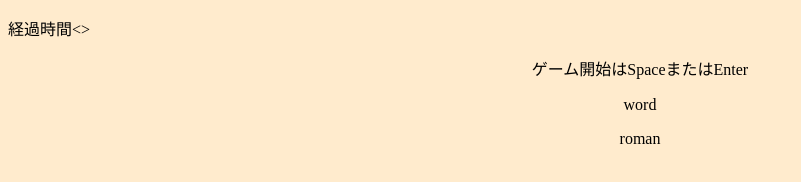
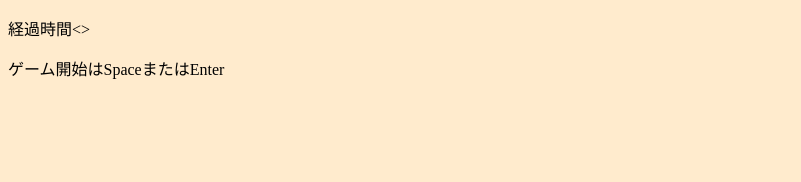
Before and after one commit to koume80703/typing_game, a plain HTML site: page src/index.html in a window 1280 px wide. Shown: the whole page, without its empty margins (0-801 px from the left). Drawn offline with Linux system fonts and the light colour scheme.

Commit message:
minor update

```diff
--- a/src/index.html
+++ b/src/index.html
@@ -11,13 +11,12 @@
 
 <body>
     <p>経過時間&lt;<span id="timer"></span>&gt;</p>
-    <center>
+    <main>
         <p id="start" class="text">ゲーム開始はSpaceまたはEnter</p>
-    </center>
-    <center>
-        <p id="word" class="text">word</p>
-        <p id="romanWord" class="text">roman</p>
-    </center>
+        <p id="kanji" class="text"></p>
+        <p id="sentence" class="text"></p>
+        <p id="romanStr" class="text"></p>
+    </main>
 </body>
 
 </html>
```
